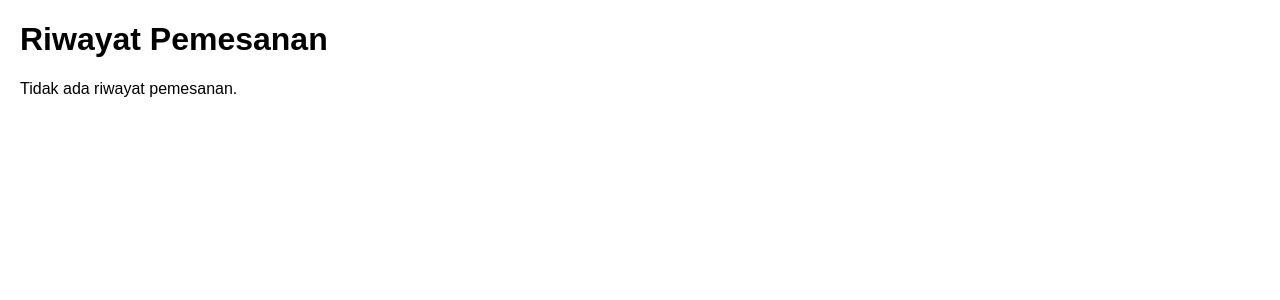
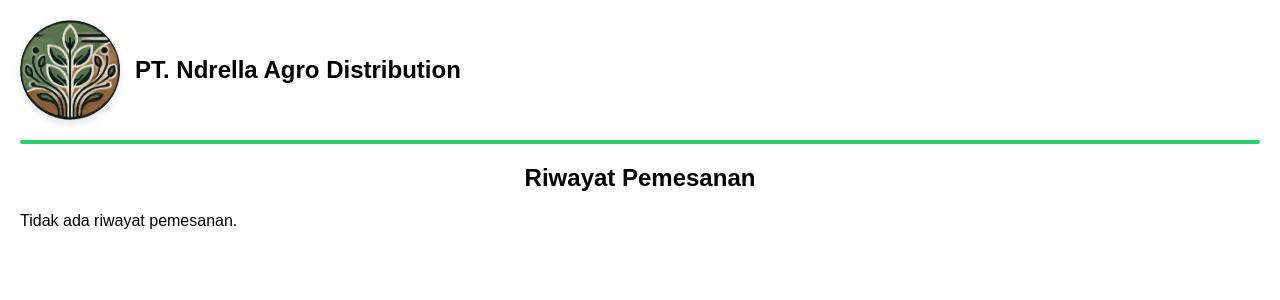
Before and after one commit to Thifaaldz/Webiste-RPL, a PHP site: page /users_history.php in a window 1280 px wide. Shown: the top 300 px of the page. Run offline with PHP 8.4, Linux system fonts and the light colour scheme; data that the repository does not hold is empty.

Commit message:
Update User History

```diff
--- a/public_html/users_history.php
+++ b/public_html/users_history.php
@@ -28,24 +28,84 @@ $result = $conn->query($sql);
             font-family: Arial, sans-serif;
             margin: 20px;
         }
+
+        /* Header Section */
+        .header {
+            display: flex;
+            align-items: center;
+            margin-bottom: 10px;
+            padding-bottom: 10px;
+        }
+
+        .header img {
+            width: 100px;
+            height: auto;
+            border-radius: 50%;
+            box-shadow: 0 4px 8px rgba(0, 0, 0, 0.1);
+            margin-right: 15px;
+        }
+
+        .header .text {
+            display: flex;
+            flex-direction: column;
+        }
+
+        .header h2 {
+            font-size: 24px;
+            color: #000;
+            margin: 0;
+        }
+
+        /* Pembatas Hijau */
+        .separator {
+            margin: 10px 0 20px 0;
+            border-top: 4px solid #2ecc71;
+            border-radius: 2px;
+        }
+
+        /* Judul Riwayat Pemesanan */
+        .title {
+            text-align: center;
+            font-size: 24px;
+            font-weight: bold;
+            margin-bottom: 20px;
+        }
+
+        /* Table Section */
         table {
             width: 100%;
             border-collapse: collapse;
+            border-radius: 10px;
+            overflow: hidden;
+            box-shadow: 0 4px 8px rgba(0, 0, 0, 0.1);
         }
-        table, th, td {
+
+        thead th {
+            background-color: #2ecc71;
+            color: white;
+            padding: 12px;
+            text-align: left;
+        }
+
+        th, td {
             border: 1px solid #ddd;
-        }
-        th, td {
             padding: 10px;
             text-align: left;
         }
-        th {
-            background-color: #f4f4f4;
+
+        tbody tr:nth-child(even) {
+            background-color: #f9f9f9;
         }
+
+        tbody tr:hover {
+            background-color: #f1f1f1;
+        }
+
         .status-paid {
             color: green;
             font-weight: bold;
         }
+
         .status-pending {
             color: orange;
             font-weight: bold;
@@ -54,7 +114,19 @@ $result = $conn->query($sql);
 </head>
 <body>
 
-<h1>Riwayat Pemesanan</h1>
+<!-- Header Section -->
+<div class="header">
+    <img src="assets/imgs/avatar.png" alt="Ndrella Agro Distribution Logo">
+    <div class="text">
+        <h2>PT. Ndrella Agro Distribution</h2>
+    </div>
+</div>
+
+<!-- Pembatas Hijau -->
+<div class="separator"></div>
+
+<!-- Title Section -->
+<div class="title">Riwayat Pemesanan</div>
 
 <?php if ($result->num_rows > 0): ?>
     <table>
```
